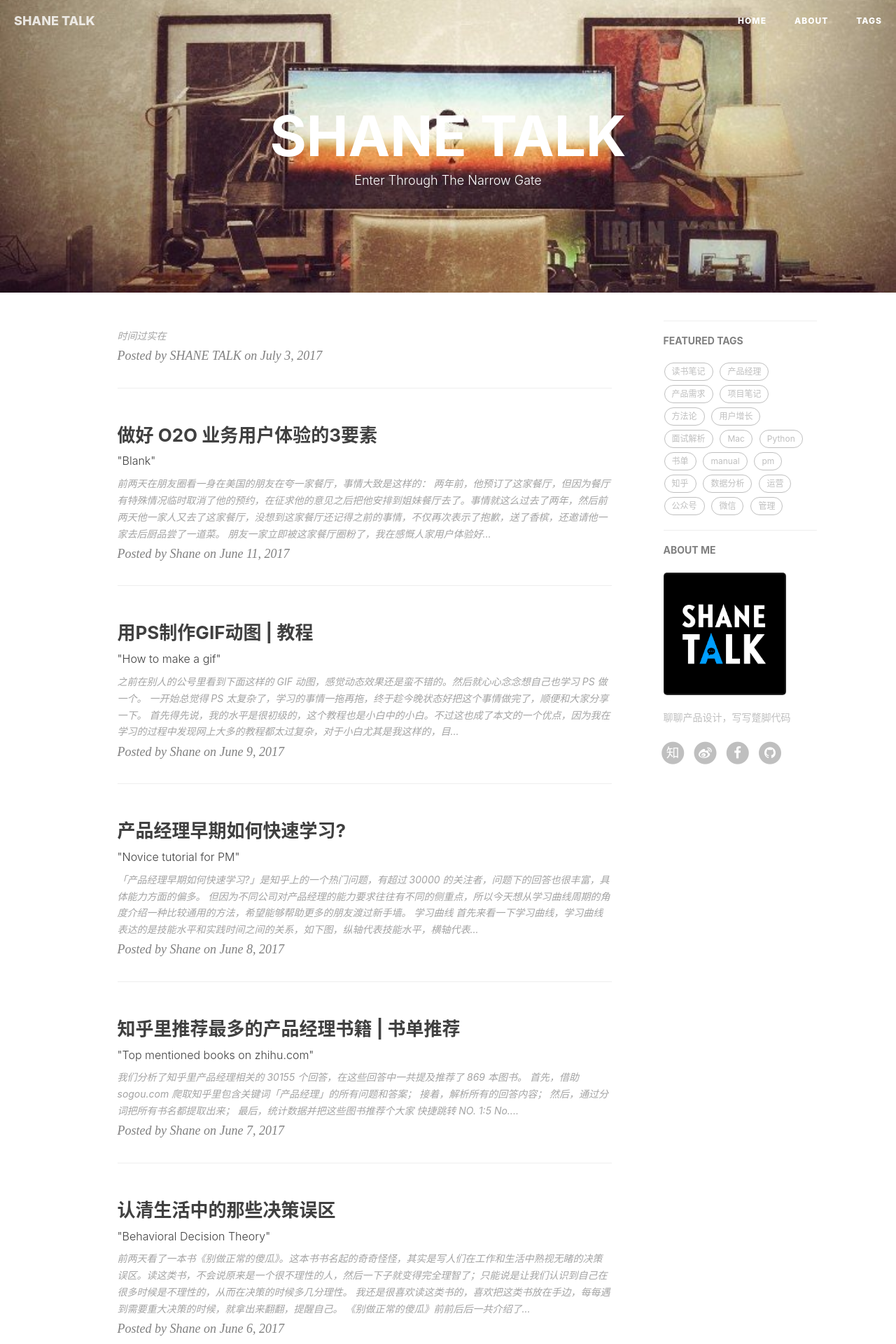
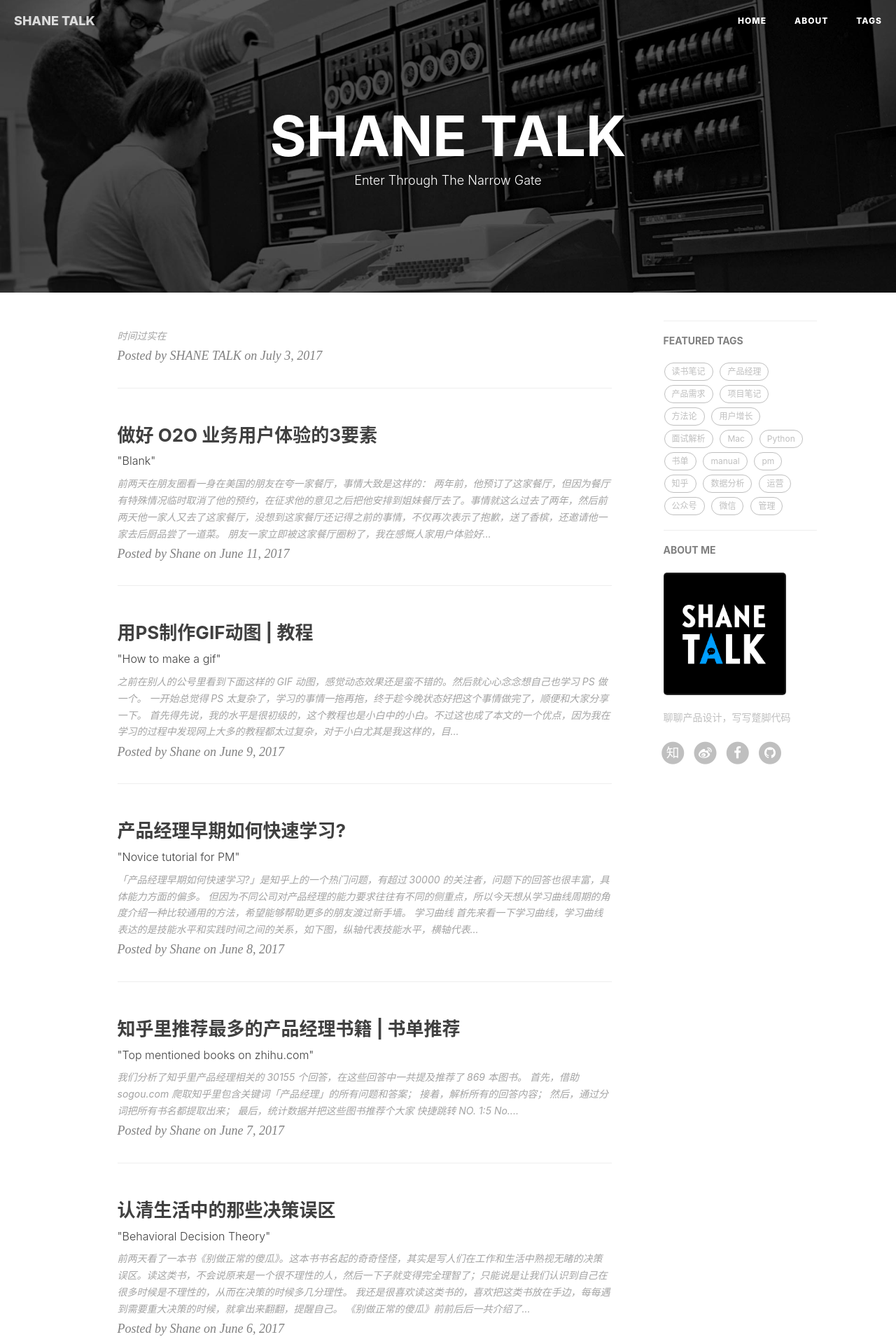
Before and after one commit to shaneliu/shaneliu.github.io, a Jekyll site: the page built from index.html, in a window 1280 px wide. Shown: the top 1920 px of the page at 70% size. Built offline with Jekyll 4.4.1, drawn with Linux system fonts in a browser that asks for light colours; nearby versions of some CDN libraries; the list of posts is cut into pages by our own code; comment, search, counter and statistics services are not loaded.

Commit message:
change home bg

```diff
--- a/_config.yml
+++ b/_config.yml
@@ -1,7 +1,7 @@
 # Site settings
 title: SHANE TALK
 SEOTitle: 勰门歪道 | Shane Talk      #你的博客 | Your Blog
-header-img: img/desk.jpg
+header-img: img/home-bg.jpg
 email: lshane1985@gmail.com
 description: "这里是 Shane 的个人博客"
 keyword: "刘勰, Shane, 勰门歪道, 博客, 个人网站, 互联网, 产品, 管理, 用户增长，shanetalk"
```
Also changed, not shown: img/habit.png (deleted).
